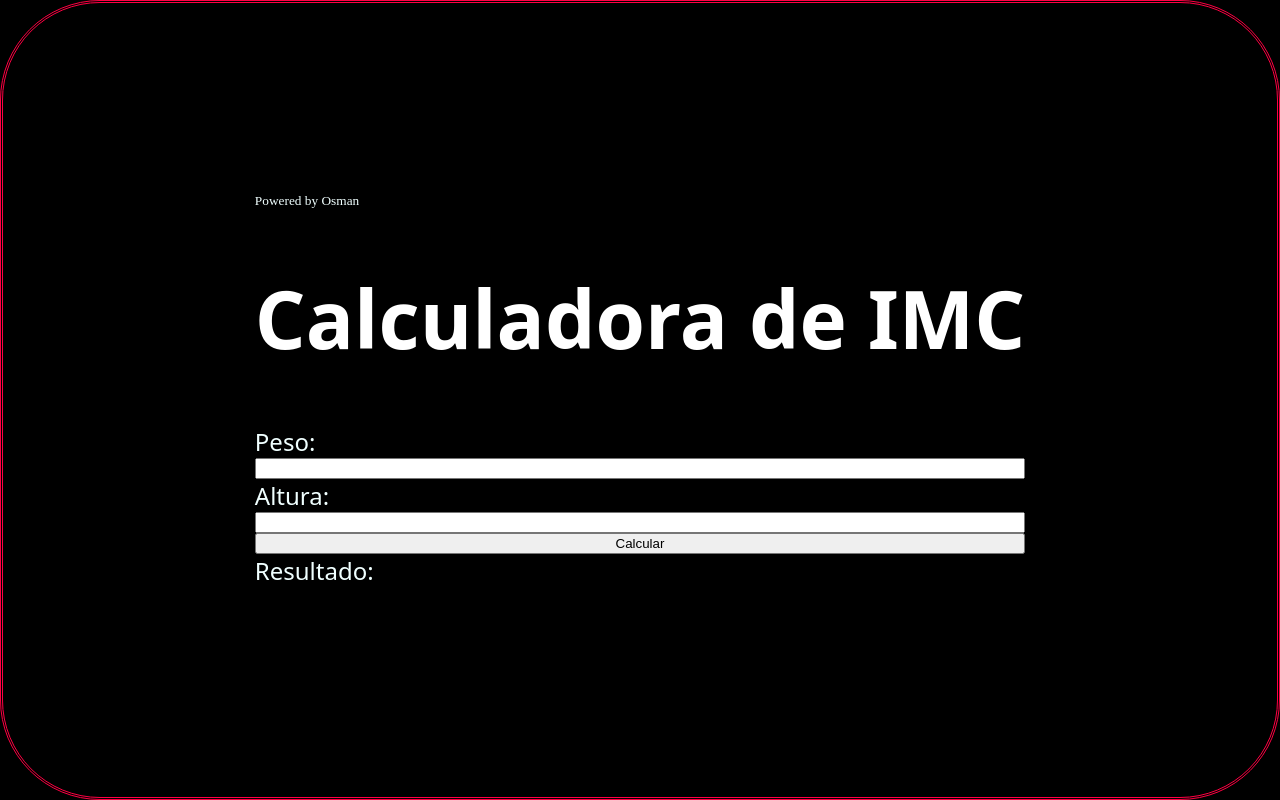
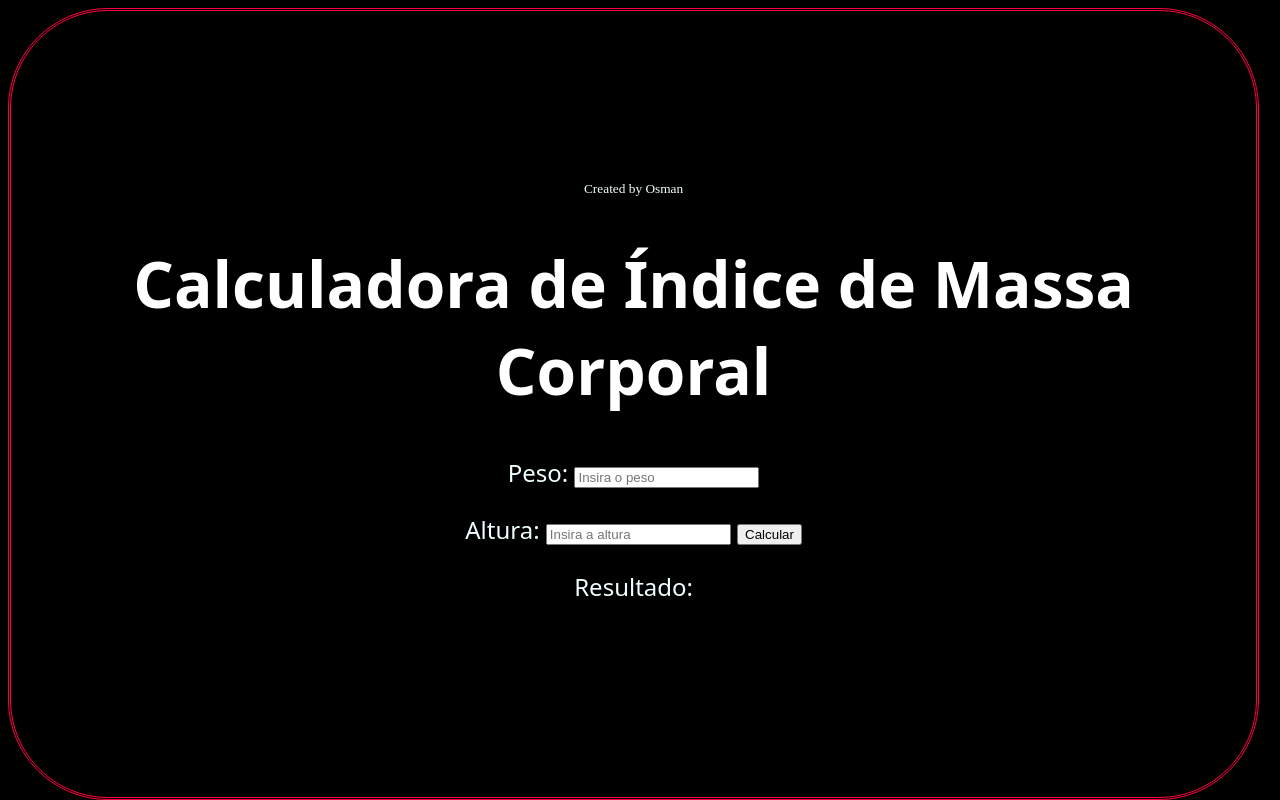
Before and after one commit to osmanbastos/Calculadora_IMC, a plain HTML site: page calculadoraimc.html in a window 1280 px wide. Drawn offline with Linux system fonts and the light colour scheme.

Commit message:
lastest commit

```diff
--- /dev/null
+++ b/calculadora.css
@@ -0,0 +1,52 @@
+header {
+    font: 10pt normal Arial;
+}
+body {
+    font: 18pt normal Arial;
+    text-align: center;
+    color: azure;
+    background: rgb(20, 19, 19);
+}
+div#res {
+    font: Arial 20pt normal;
+    margin: 10px;
+}
+h1::before {
+            transform: scaleX(0);
+            transform-origin: bottom right;
+}
+h1:hover::before {
+    transform: scaleX(1);
+    transform-origin: bottom left;
+}
+h1::before {
+    content: " ";
+    position: absolute;
+    top: 0; right: 0; bottom: 0; left: 0;
+    inset: 0 0 0 0;
+    background: #FF0043;
+    z-index: -1;
+    transition: transform .3s ease;
+}
+h1 {
+    position: relative;
+    font-size: 4rem;
+    color: #ffffff;
+}
+html {
+    block-size: 99%;
+    inline-size: 99%;
+        }
+body {
+    border-style: double;
+    border-radius: 100px;
+    border-color: #FF0043;
+    background-color: #000000;
+    min-block-size: 100%;
+    min-inline-size: 50%;
+    margin: 30;
+    box-sizing: border-box;
+    display: center;
+    place-content: center;
+    font-family: system-ui, sans-serif;
+}
--- /dev/null
+++ b/calculadora.js
@@ -0,0 +1,19 @@
+
+        function calcular(){
+            var peso = document.getElementById('peso')
+            var altura = document.querySelector('input#altura')
+            var res = document.querySelector('div#res')
+            var peso1 = Number(peso.value)
+            var altura1 = Number(altura.value)
+            var imc = Number.parseInt(peso1/(altura1*altura1))
+
+            if (imc < 25){
+                res.innerHTML = `O seu IMC é igual <b>${imc}</b>, você está no seu peso normal`
+            } else if (25 <= imc & imc <30){
+                res.innerHTML = `O seu IMC é igual <b>${imc}</b>, você está com sobrepeso`
+            } else if (imc >= 30 & imc < 40){
+                res.innerHTML = `O seu IMC é igual <b>${imc}</b>, você está com obesidade`
+            } else {
+                res.innerHTML = `O seu IMC é igual <b>${imc}</b>, você está com obesidade grave!`
+            }
+        }
--- a/calculadoraimc.html
+++ b/calculadoraimc.html
@@ -5,89 +5,32 @@
     <meta http-equiv="X-UA-Compatible" content="IE=edge">
     <meta name="viewport" content="width=device-width, initial-scale=1.0">
     <title>Calculo IMC</title>
-    <style>
-        header {
-            font: 10pt normal Arial;
-        }
-        body {
-            font: 18pt normal Arial;
-            color: azure;
-            background: rgb(20, 19, 19);
-        }
-        div#res {
-            font: Arial 20pt normal;
-            margin: 10px;
-        }
-        h1::before {
-            transform: scaleX(0);
-            transform-origin: bottom right;
-        }
-        h1:hover::before {
-            transform: scaleX(1);
-            transform-origin: bottom left;
-        }
-        h1::before {
-            content: " ";
-            display: block;
-            position: absolute;
-            top: 0; right: 0; bottom: 0; left: 0;
-            inset: 0 0 0 0;
-            background: #FF0043;
-            z-index: -1;
-            transition: transform .3s ease;
-        }
-        h1 {
-            position: relative;
-            font-size: 5rem;
-            color: #ffffff;
-        }
-        html {
-            block-size: 100%;
-            inline-size: 100%;
-        }
-        body {
-            border-style: double;
-            border-radius: 100px;
-            border-color: #FF0043;
-            background-color: #000000;
-            min-block-size: 100%;
-            min-inline-size: 50%;
-            margin: 0;
-            box-sizing: border-box;
-            display: grid;
-            place-content: center;
-            font-family: system-ui, sans-serif;
-        }
-    </style>
+    <link rel="stylesheet" type="text/css" href="calculadora.css" media="screen" />
 </head>
+
 <header>
-    Powered by Osman
+    Created by Osman
 </header>
+
 <body>
-    <h1>Calculadora de IMC</h1>
-    Peso:
-    <input type="number" name="peso" id="peso">
-    Altura:
-    <input type="number" name="altura" id="altura">
+    <h1>Calculadora de Índice de Massa Corporal</h1>
+
+    <p id = "pes"> Peso:
+
+    <input type="number" name="peso" id="peso" placeholder="Insira o peso" >
+    </p>
+
+    <p id = "alt"> Altura:
+
+    <input type="number" name="altura" id="altura" placeholder="Insira a altura">
+
     <button onclick="calcular()" class="bubbly-button">Calcular</button>
-    Resultado:
+    </p>
+
+    <p id = "resul"> Resultado: </p>
     <div id="res"></div>
 
-
-    <script>
-        function calcular(){
-            var peso = document.getElementById('peso')
-            var altura = document.querySelector('input#altura')
-            var res = document.querySelector('div#res')
-            var peso1 = Number(peso.value)
-            var altura1 = Number(altura.value)
-            var imc = Number.parseInt(peso1/(altura1*altura1))
-            res.innerHTML = `O seu <b>IMC</b> é igual a <b>${imc}<b/>`
-            if (imc>25) {
-                    res.innerHTML = `O seu IMC é igual ${imc}, você está acima do peso ideal!`
-            }
-        }
-    </script>
+    <script src = "calculadora.js"></script>
 
 </body>
 </html>
```
